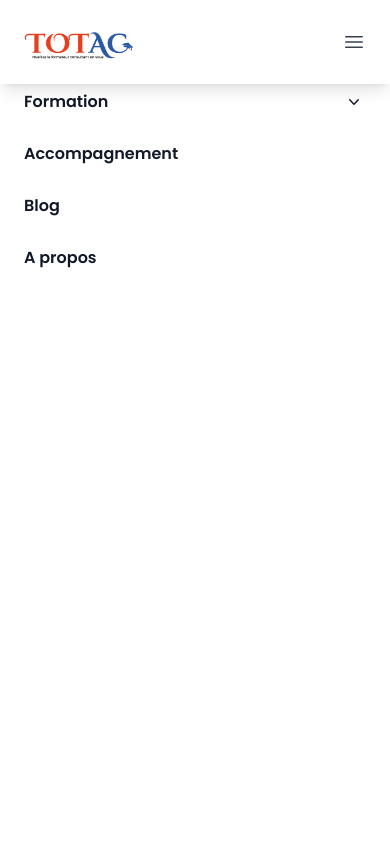
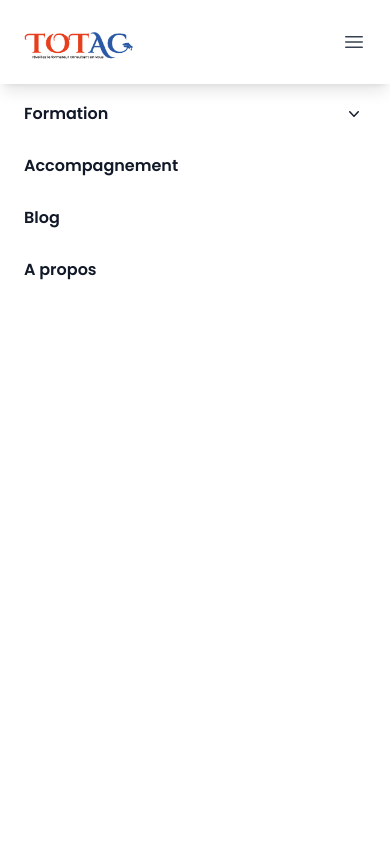
Before and after one commit to jealife/Totac-academy, a React (Create React App) app: page / in a window 390 px wide. Both pictures are taken after a click on the button "Open main menu". Shown: the top 844 px of the page. Built offline with nearby package versions, Linux system fonts and the light colour scheme; grey boxes are pictures that could not be loaded.

Commit message:
modified:   src/components/navBar/Navbar.js

```diff
--- a/src/components/navBar/Navbar.js
+++ b/src/components/navBar/Navbar.js
@@ -175,7 +175,7 @@ export default function Navbar() {
                     <div className="mt-6 flow-root">
                         <div className="-my-6 divide-y divide-gray-500/10">
                             <div className="space-y-2 py-6">
-                                <Disclosure as="div" className="-mx-3">
+                                <Disclosure as="div" className="-mx-3 pt-3">
                                     {({ open }) => (
                                         <>
                                             <Disclosure.Button className="flex w-full items-center justify-between rounded-lg py-2 pl-3 pr-3.5 text-base font-semibold leading-7 text-gray-900 hover:bg-gray-50">
```
